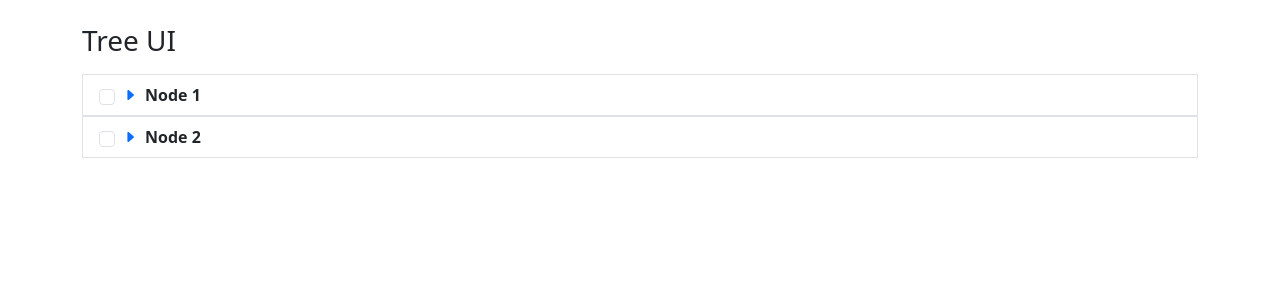
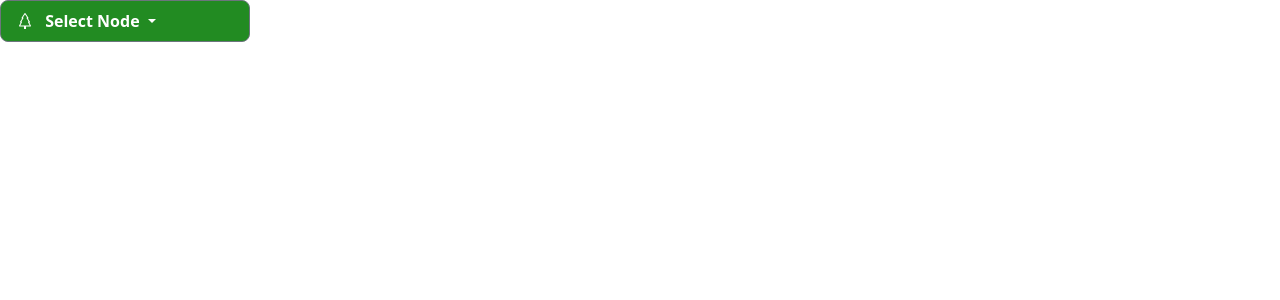
Before and after one commit to FranAlarconRubio/ui-library-app, an Angular app in the folder treeNodeUi/: page / in a window 1280 px wide. Shown: the top 300 px of the page. Built offline with nearby package versions, Linux system fonts and the light colour scheme.

Commit message:
feat: implement tree node structure with selection and loading functionality

```diff
--- /dev/null
+++ b/treeNodeUi/src/app/interfaces/node.interface.ts
@@ -0,0 +1,4 @@
+export interface Node {
+    label: string; // Etiqueta del nodo
+    children?: Node[]; // Lista de nodos hijos (opcional)
+}
--- a/treeNodeUi/src/app/tree-node/tree-node.component.html
+++ b/treeNodeUi/src/app/tree-node/tree-node.component.html
@@ -1,20 +1,20 @@
 <li class="list-group-item">
-  <div class="d-flex align-items-center">
+  <div class="d-flex align-items-center" (click)="selectNode()">
     <input type="checkbox" class="form-check-input me-2" />
-    @if (node().children?.length) {
+    @if (node!.children?.length) {
       <button class="btn btn-sm btn-link p-0 me-2" (click)="toggleExpand()">
         <i [class.bi-caret-down-fill]="$isExpanded()" [class.bi-caret-right-fill]="!$isExpanded()"></i>
       </button>
     }@else {
       <i class="bi bi-file-earmark me-2"></i>
     }
-    <span class="fw-bold">{{ node().label }}</span>
+    <span class="fw-bold">{{ node!.label }}</span>
   </div>
 
-  @if ($isExpanded() && node().children?.length) {
+  @if ($isExpanded() && node!.children?.length) {
     <ul class="list-group ms-3 mt-2" [ngClass]="{ 'collapsed': !$isExpanded(), 'expanded': $isExpanded() }">
-      @for (child of node().children; track $index) {
-        <app-tree-node [node]="child"></app-tree-node>
+      @for (child of node!.children; track $index) {
+        <app-tree-node [node]="child" (nodeSelected)="nodeSelected.emit($event)" ></app-tree-node>
       }
     </ul>
   }
--- a/treeNodeUi/src/app/tree-node/tree-node.component.ts
+++ b/treeNodeUi/src/app/tree-node/tree-node.component.ts
@@ -1,5 +1,6 @@
 import { CommonModule } from '@angular/common';
-import { Component, input, Input, signal } from '@angular/core';
+import { Component, input, Input, output, signal } from '@angular/core';
+import { Node } from '../interfaces/node.interface';
 
 @Component({
   selector: 'app-tree-node',
@@ -10,12 +11,23 @@ import { Component, input, Input, signal } from '@angular/core';
 })
 export class TreeNodeComponent {
 
-  public node = input<any>();
+  @Input() public node?: Node;
+  @Input() public loadChildren?: ((node: Node) => Promise<Node[]>);
+
+  public nodeSelected = output<Node>();
 
   private readonly _$isExpanded = signal(false);
   public readonly $isExpanded = this._$isExpanded.asReadonly();
 
-  public toggleExpand(): void {
+  public async toggleExpand(): Promise<void> {
+    if(!this.$isExpanded() && this.loadChildren && this.node && !this.node.children) {
+      this.node!.children = await this.loadChildren(this.node!);
+    }
+
     this._$isExpanded.update((prev) => !prev);
   }
+
+  public selectNode(): void {
+    this.nodeSelected.emit(this.node!);
+  }
 }
--- a/treeNodeUi/src/app/tree-ui/tree-ui.component.html
+++ b/treeNodeUi/src/app/tree-ui/tree-ui.component.html
@@ -1,8 +1,19 @@
-<div class="container mt-4">
-  <h3 class="mb-3">Tree UI</h3>
-  <ul class="list-group">
-    @for (node of treeData; track $index) {
-      <app-tree-node [node]="node"></app-tree-node>
-    }
-  </ul>
+<div class="dropdown">
+  <button
+    class="btn btn-secondary dropdown-toggle text-truncate"
+    type="button"
+    id="dropdownMenuButton"
+    data-bs-toggle="dropdown"
+    data-bs-auto-close="outside"
+    aria-expanded="false">
+    <i class="bi bi-tree me-2"></i>
+    {{ selectedNodeLabel()}}
+  </button>
+  <div class="dropdown-menu p-3" aria-labelledby="dropdownMenuButton">
+    <ul class="list-group">
+      @for (node of treeData; track $index) {
+        <app-tree-node [node]="node" (nodeSelected)="onNodeSelected($event)"></app-tree-node>
+      }
+    </ul>
+  </div>
 </div>
--- a/treeNodeUi/src/app/tree-ui/tree-ui.component.scss
+++ b/treeNodeUi/src/app/tree-ui/tree-ui.component.scss
@@ -0,0 +1,50 @@
+.dropdown {
+  width: 250px; // Establece un ancho fijo para el dropdown
+}
+
+.dropdown-menu {
+  max-height: 300px; // Limita la altura del menú
+  overflow-y: auto; // Habilita el scroll si el contenido es demasiado grande
+  border-radius: 8px; // Bordes redondeados
+  box-shadow: 0 4px 6px rgba(0, 0, 0, 0.1); // Sombra para darle profundidad
+  background-color: #f0fff0; // Fondo verde claro
+  border: 1px solid #228B22; // Borde verde bosque
+  padding: 0.5rem; // Espaciado interno
+  opacity: 0;
+  transform: translateY(-15px);
+  transition: opacity 0.4s ease, transform 0.4s ease;
+
+  &.show {
+    opacity: 1; // Hace visible el menú
+    transform: translateY(0); // Restablece la posición
+  }
+}
+
+.list-group-item {
+  border: none; // Elimina los bordes entre los elementos
+  padding: 0.5rem 1rem; // Ajusta el espaciado interno
+  transition: background-color 0.2s ease-in-out;
+  font-size: 0.875rem; // Tamaño de fuente más pequeño
+
+  &:hover {
+    background-color: #e6ffe6; // Fondo verde muy claro al pasar el mouse
+  }
+}
+
+button#dropdownMenuButton {
+  width: 100%; // Asegura que el botón ocupe todo el ancho del contenedor
+  text-align: left; // Alinea el texto a la izquierda
+  border-radius: 8px; // Bordes redondeados
+  background-color: #228B22; // Color verde bosque
+  color: #fff; // Texto blanco
+  padding: 0.5rem 1rem; // Espaciado interno
+  font-weight: bold; // Hace el texto más destacado
+}
+
+button#dropdownMenuButton:hover {
+  background-color: #1e7a1e; // Verde más oscuro al pasar el mouse
+}
+
+button#dropdownMenuButton:focus {
+  box-shadow: 0 0 0 0.2rem rgba(34, 139, 34, 0.25); // Sombra verde al enfocar
+}
--- a/treeNodeUi/src/app/tree-ui/tree-ui.component.ts
+++ b/treeNodeUi/src/app/tree-ui/tree-ui.component.ts
@@ -1,6 +1,7 @@
-import { Component } from '@angular/core';
+import { Component, signal } from '@angular/core';
 import { TreeNodeComponent } from '../tree-node/tree-node.component';
 import { CommonModule } from '@angular/common';
+import { Node } from '../interfaces/node.interface';
 
 @Component({
   selector: 'app-tree-ui',
@@ -10,7 +11,7 @@ import { CommonModule } from '@angular/common';
   styleUrls: ['./tree-ui.component.scss']
 })
 export class TreeUiComponent {
-  treeData = [
+  treeData: Node[] = [
     {
       label: 'Node 1',
       children: [
@@ -26,4 +27,10 @@ export class TreeUiComponent {
       ]
     }
   ];
+
+  selectedNodeLabel = signal<string>('Select Node');
+
+  onNodeSelected(node: Node): void {
+    this.selectedNodeLabel.set(node.label);
+  }
 }
```
